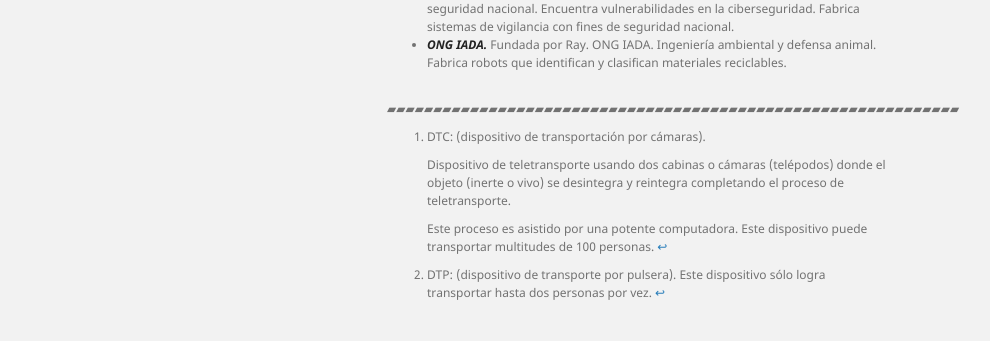
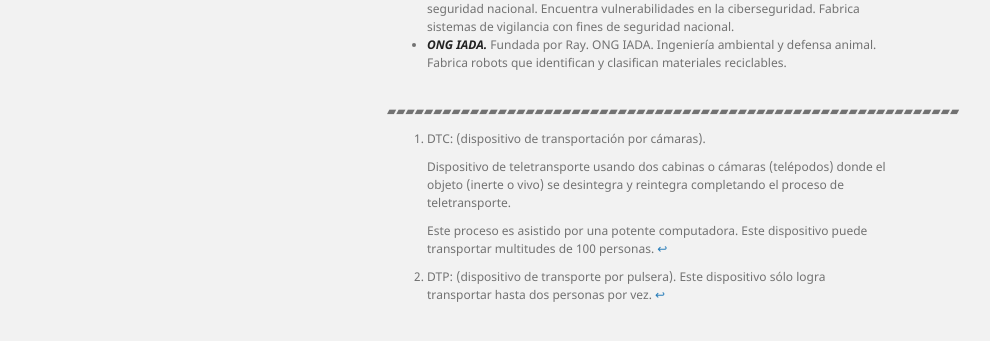
Before and after one commit to BlairSander/ciudad, a Jekyll site: the page built from tecnologia.md, in a window 1280 px wide and 1400 px high, scrolled down 1365 px. Shown: the part 1034-1375 px from the top of the window, without its empty margins (183-1173 px from the left). Built offline with Jekyll 4.4.1, drawn with Linux system fonts in a browser that asks for light colours; our own code applies the rules of GitHub Pages for plain Markdown files.

Commit message:
jekyll-theme-minimal.scss

```diff
--- a/_sass/jekyll-theme-minimal.scss
+++ b/_sass/jekyll-theme-minimal.scss
@@ -34,7 +34,7 @@ p, table, pre, dl {
 }
 
 ul, ol {
-  margin:10px 0 10px;
+  margin:8px 0 12px;
 }
 
 h2 {
```
